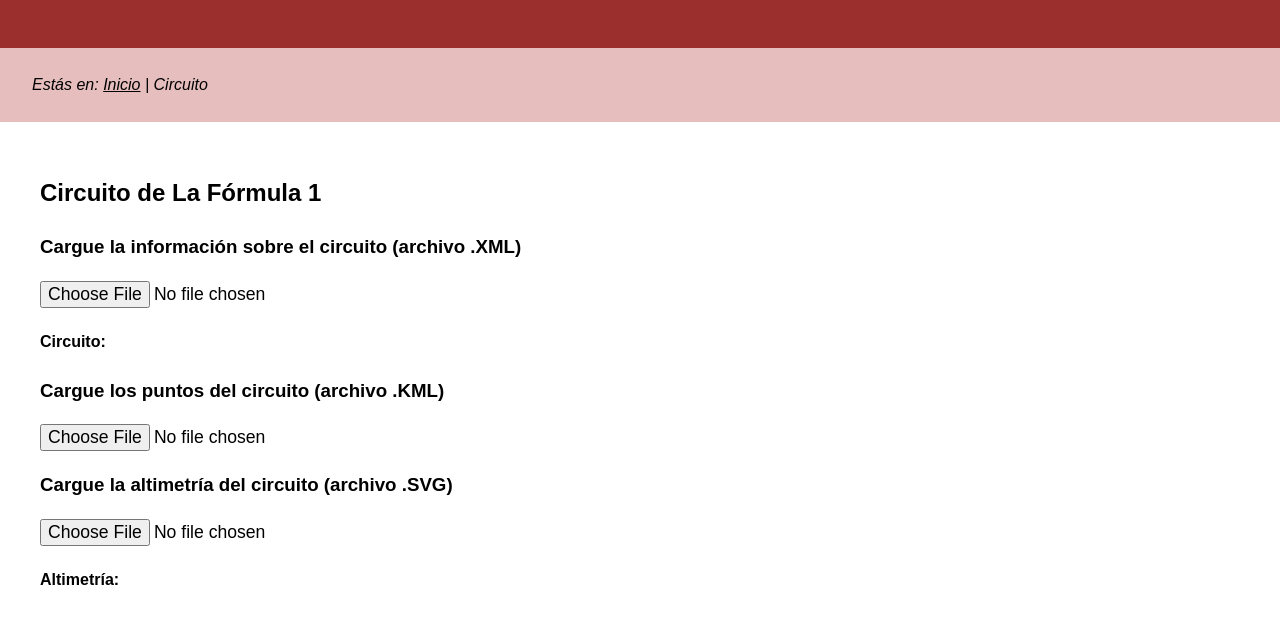
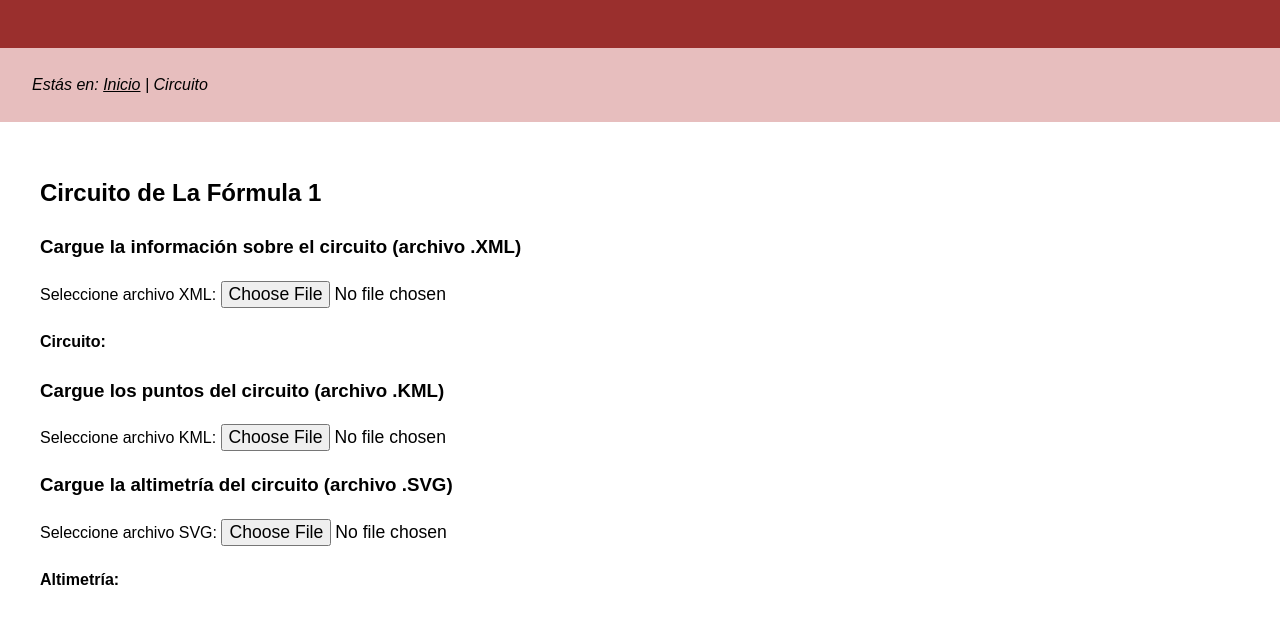
Before and after one commit to UO294936/SEW, a plain HTML site: page F1Desktop/circuito.html in a window 1280 px wide. Shown: the part 126-750 px from the top of the page. Drawn offline with nearby package versions, Linux system fonts and the light colour scheme; some packages are replaced by stand-ins of ours.

Commit message:
Update circuito.html

```diff
--- a/F1Desktop/circuito.html
+++ b/F1Desktop/circuito.html
@@ -46,17 +46,26 @@
         <h2>Circuito de La Fórmula 1</h2>
 
         <h3>Cargue la información sobre el circuito (archivo .XML)</h3>
-        <p><input type="file" onchange="circuito.leerArchivoXml(this.files);" accept=".xml"></p>
+        <p>
+            <label for="archivoXml">Seleccione archivo XML:</label>
+            <input type="file" id="archivoXml" onchange="circuito.leerArchivoXml(this.files);" accept=".xml">
+        </p>
         <section>
             <h4>Circuito:</h4>
         </section>
 
         <h3>Cargue los puntos del circuito (archivo .KML)</h3>
-        <p><input type="file" onchange="circuito.leerArchivoKml(this.files);" accept=".kml"></p>
+        <p>
+            <label for="archivoKml">Seleccione archivo KML:</label>
+            <input type="file" id="archivoKml" onchange="circuito.leerArchivoKml(this.files);" accept=".kml">
+        </p>
         <!-- El validador HTML genera numerosas advertencias y errores, provocados por el código HTML inyectado por la API de google maps al generar el mapa dinámico -->
 
         <h3>Cargue la altimetría del circuito (archivo .SVG)</h3>
-        <p><input type="file" onchange="circuito.leerArchivoSvg(this.files);" accept=".svg"></p>
+        <p>
+            <label for="archivoSvg">Seleccione archivo SVG:</label>
+            <input type="file" id="archivoSvg" onchange="circuito.leerArchivoSvg(this.files);" accept=".svg">
+        </p>
         <section>
             <h4>Altimetría:</h4>
         </section>
```
